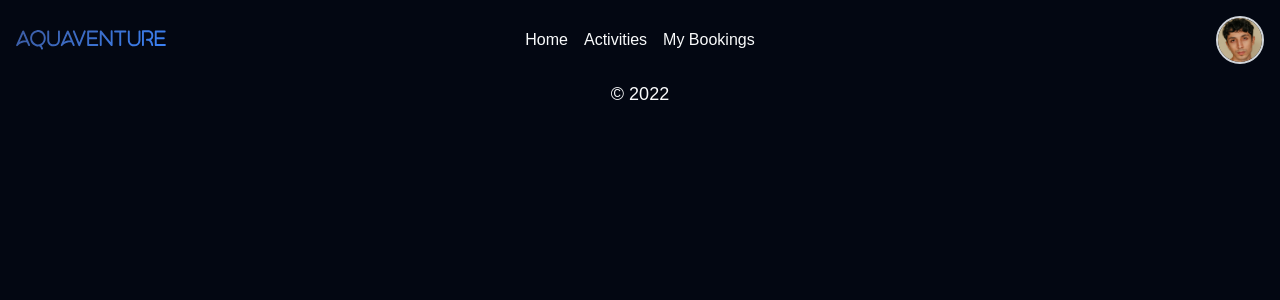
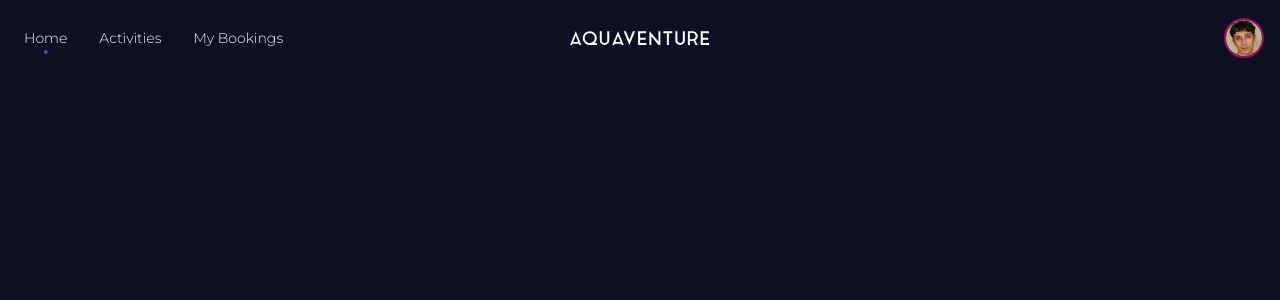
Before and after one commit to deleusec/aquaventure-next, a Next.js app: page / in a window 1280 px wide. Shown: the top 300 px of the page. Built offline with nearby package versions, Linux system fonts and the light colour scheme; no server answers.

Commit message:
feat: header style implementation

```diff
--- a/app/(auth)/login/page.tsx
+++ b/app/(auth)/login/page.tsx
@@ -97,7 +97,7 @@ export default function LoginPage() {
             </a>
           </div>
 
-          <Button type="submit" className="w-full">
+          <Button type="submit" variant="primary" className="w-full">
             Se connecter
           </Button>
 
--- a/app/(client)/layout.tsx
+++ b/app/(client)/layout.tsx
@@ -1,4 +1,3 @@
-import Footer from "@/components/layout/footer";
 import Header from "@/components/layout/header";
 
 export default function AppLayout({
@@ -9,8 +8,7 @@ export default function AppLayout({
   return (
     <>
       <Header />
-      <main className="container mx-auto flex-1">{children}</main>
-      <Footer />
+      <main className="container mx-auto min-h-[calc(100vh-75px)]">{children}</main>
     </>
   );
 }
--- a/app/globals.css
+++ b/app/globals.css
@@ -3,7 +3,8 @@
 @tailwind utilities;
 
 body {
-  font-family: Arial, Helvetica, sans-serif;
+  font-family: Montserrat, sans-serif;
+  letter-spacing: 4%;
 }
 
 @layer base {
@@ -14,10 +15,12 @@ body {
     --card-foreground: 224 71.4% 4.1%;
     --popover: 0 0% 100%;
     --popover-foreground: 224 71.4% 4.1%;
-    --primary: 220.9 39.3% 11%;
+    --primary: var(--av-blue);
     --primary-foreground: 210 20% 98%;
-    --secondary: 220 14.3% 95.9%;
+    --secondary: var(--av-pink);
     --secondary-foreground: 220.9 39.3% 11%;
+    --tertiary: var(--av-yellow);
+    --tertiary-foreground: 220.9 39.3% 11%;
     --muted: 220 14.3% 95.9%;
     --muted-foreground: 220 8.9% 46.1%;
     --accent: 220 14.3% 95.9%;
@@ -33,18 +36,26 @@ body {
     --chart-4: 43 74% 66%;
     --chart-5: 27 87% 67%;
     --radius: 0.5rem;
+
+    --av-pink: #940D60;
+    --av-blue: #0333D8;
+    --av-yellow: #CEA13A;
+
+    --gradient-primary: linear-gradient(135deg, var(--av-pink), var(--av-blue));
   }
   .dark {
-    --background: 224 71.4% 4.1%;
+    --background: #0C1020;
     --foreground: 210 20% 98%;
     --card: 224 71.4% 4.1%;
     --card-foreground: 210 20% 98%;
     --popover: 224 71.4% 4.1%;
     --popover-foreground: 210 20% 98%;
-    --primary: 210 20% 98%;
+    --primary: var(--av-blue);
     --primary-foreground: 220.9 39.3% 11%;
-    --secondary: 215 27.9% 16.9%;
+    --secondary: var(--av-pink);
     --secondary-foreground: 210 20% 98%;
+    --tertiary: var(--av-yellow);
+    --tertiary-foreground: 210 20% 98%;
     --muted: 215 27.9% 16.9%;
     --muted-foreground: 217.9 10.6% 64.9%;
     --accent: 215 27.9% 16.9%;
@@ -70,3 +81,9 @@ body {
     @apply bg-background text-foreground;
   }
 }
+
+@layer utilities {
+  .container {
+    @apply mx-auto px-4;
+  }
+}
--- a/app/layout.tsx
+++ b/app/layout.tsx
@@ -1,20 +1,15 @@
 import type { Metadata } from "next";
-import { Geist, Geist_Mono } from "next/font/google";
+import { Montserrat } from "next/font/google";
 import "./globals.css";
 
-const geistSans = Geist({
-  variable: "--font-geist-sans",
-  subsets: ["latin"],
-});
-
-const geistMono = Geist_Mono({
-  variable: "--font-geist-mono",
+const montserratSans = Montserrat({
+  variable: "--montserrat",
   subsets: ["latin"],
 });
 
 export const metadata: Metadata = {
-  title: "Create Next App",
-  description: "Generated by create next app",
+  title: "🫧 Aquaventure",
+  description: "Vivez l'aventure sous-marine"
 };
 
 export default function RootLayout({
@@ -25,7 +20,7 @@ export default function RootLayout({
   return (
     <html lang="en" className="dark">
       <body
-        className={`${geistSans.variable} ${geistMono.variable} antialiased`}
+        className={`${montserratSans.variable} antialiased`}
       >
         {children}
       </body>
--- a/components/layout/Header.tsx
+++ b/components/layout/Header.tsx
@@ -4,9 +4,9 @@ import LogoHeader from "./logo-header";
 
 export default function Header() {
   return (
-    <header className="flex flex-row justify-between items-center gap-4 p-4">
+    <header className="flex flex-row justify-between items-center gap-4 container mx-auto min-h-[75px] p-2">
+      <NavHeader />
       <LogoHeader />
-      <NavHeader />
       <ProfilePicture />
     </header>
   );
--- a/components/layout/logo-header.tsx
+++ b/components/layout/logo-header.tsx
@@ -5,8 +5,8 @@ import Link from "next/link";
 
 export default function LogoHeader() {
   return (
-    <Link className="flex-1" href="/" passHref aria-label="Aquaventure" title="Aquaventure">
-      <Image src="/aquaventure.svg" alt="Aquaventure" width={150} height={50} />
+    <Link className="flex-1 flex items-center justify-center" href="/" passHref aria-label="Aquaventure" title="Aquaventure">
+      <Image src="/aquaventure.svg" alt="Aquaventure" width={0} height={12} className="w-auto" />
     </Link>
   );
 }
--- a/components/layout/nav-header.tsx
+++ b/components/layout/nav-header.tsx
@@ -1,13 +1,50 @@
 "use client";
 
+import Image from "next/image";
 import Link from "next/link";
+import { usePathname } from "next/navigation";
 
 export default function NavHeader() {
+  const pathname = usePathname();
+
   return (
-    <nav className="flex-1 flex justify-center items-center gap-4">
-      <Link href="/">Home</Link>
-      <Link href="/activities">Activities</Link>
-      <Link href="/my-bookings">My Bookings</Link>
+    <nav className="flex-1 flex justify-start items-center gap-4 font-light text-sm">
+      <div className="p-2 relative">
+        <Link href="/">Home</Link>
+        {pathname === "/" && (
+          <Image
+            src="/dot.svg"
+            alt="Dot"
+            width={8}
+            height={8}
+            className="absolute right-1/2 bottom-0 transform translate-x-1/2"
+          />
+        )}
+      </div>
+      <div className="p-2 relative">
+        <Link href="/activities">Activities</Link>
+        {pathname === "/activities" && (
+          <Image
+            src="/dot.svg"
+            alt="Dot"
+            width={8}
+            height={8}
+            className="absolute right-1/2 bottom-0 transform translate-x-1/2"
+          />
+        )}
+      </div>
+      <div className="p-2 relative">
+        <Link href="/my-bookings">My Bookings</Link>
+        {pathname === "/my-bookings" && (
+          <Image
+            src="/dot.svg"
+            alt="Dot"
+            width={8}
+            height={8}
+            className="absolute right-1/2 bottom-0 transform translate-x-1/2"
+          />
+        )}
+      </div>
     </nav>
   );
 }
--- a/components/profile/profile-picture.tsx
+++ b/components/profile/profile-picture.tsx
@@ -1,12 +1,30 @@
 "use client";
 
 import Image from "next/image";
-import Link from "next/link";
+import { useState } from "react";
+import {
+  DropdownMenu,
+  DropdownMenuContent,
+  DropdownMenuItem,
+  DropdownMenuTrigger,
+} from "@/components/ui/dropdown-menu";
+import { useRouter } from "next/navigation";
+import { logout } from "@/lib/auth";
 
 export default function ProfilePicture() {
+  const router = useRouter();
+  const [open, setOpen] = useState(false);
+
+  const handleLogout = async () => {
+    await logout();
+    router.push("/login");
+  };
+
   return (
-    <Link href="/profile" passHref className="flex-1 flex justify-end items-center">
-      <div className="w-12 h-12 rounded-full overflow-hidden border-2 border-gray-300 hover:border-blue-500 transition duration-300 cursor-pointer">
+    <div className="flex-1 flex items-center justify-end relative">
+      <DropdownMenu open={open} onOpenChange={setOpen}>
+        <DropdownMenuTrigger asChild>
+          <div className="w-10 h-10 rounded-full overflow-hidden border-2 border-secondary hover:border-primary transition duration-300 cursor-pointer">
             <Image
               src="/profile.jpg"
               alt="Profile picture"
@@ -15,6 +33,20 @@ export default function ProfilePicture() {
               className="object-cover w-full h-full"
             />
           </div>
-    </Link>
+        </DropdownMenuTrigger>
+
+        <DropdownMenuContent align="end">
+            <DropdownMenuItem onClick={() => router.push("/profile")}>
+                Profile
+            </DropdownMenuItem>
+            <DropdownMenuItem
+            color="danger"
+              onClick={handleLogout}
+            >
+              Logout
+            </DropdownMenuItem>
+        </DropdownMenuContent>
+      </DropdownMenu>
+    </div>
   );
 }
--- a/components/ui/button.tsx
+++ b/components/ui/button.tsx
@@ -10,6 +10,7 @@ const buttonVariants = cva(
     variants: {
       variant: {
         default: "bg-primary text-primary-foreground hover:bg-primary/90",
+        primary: "bg-gradient-primary text-white hover:bg-primary/90",
         destructive:
           "bg-destructive text-destructive-foreground hover:bg-destructive/90",
         outline:
--- a/tailwind.config.ts
+++ b/tailwind.config.ts
@@ -10,7 +10,7 @@ export default {
   theme: {
   	extend: {
   		colors: {
-  			background: 'hsl(var(--background))',
+  			background: 'var(--background)',
   			foreground: 'hsl(var(--foreground))',
   			card: {
   				DEFAULT: 'hsl(var(--card))',
@@ -21,11 +21,15 @@ export default {
   				foreground: 'hsl(var(--popover-foreground))'
   			},
   			primary: {
-  				DEFAULT: 'hsl(var(--primary))',
+  				DEFAULT: 'var(--primary)',
   				foreground: 'hsl(var(--primary-foreground))'
   			},
   			secondary: {
-  				DEFAULT: 'hsl(var(--secondary))',
+  				DEFAULT: 'var(--secondary)',
+  				foreground: 'hsl(var(--secondary-foreground))'
+  			},
+  			tertiary: {
+  				DEFAULT: 'var(--tertiary)',
   				foreground: 'hsl(var(--secondary-foreground))'
   			},
   			muted: {
@@ -51,6 +55,9 @@ export default {
   				'5': 'hsl(var(--chart-5))'
   			}
   		},
+		backgroundImage: {
+		  'gradient-primary': 'var(--gradient-primary)',
+		},
   		borderRadius: {
   			lg: 'var(--radius)',
   			md: 'calc(var(--radius) - 2px)',
```
Also changed, not shown: public/aquaventure.svg, public/dot.svg (added). Lines whose indentation alone changed are shown as unchanged.
